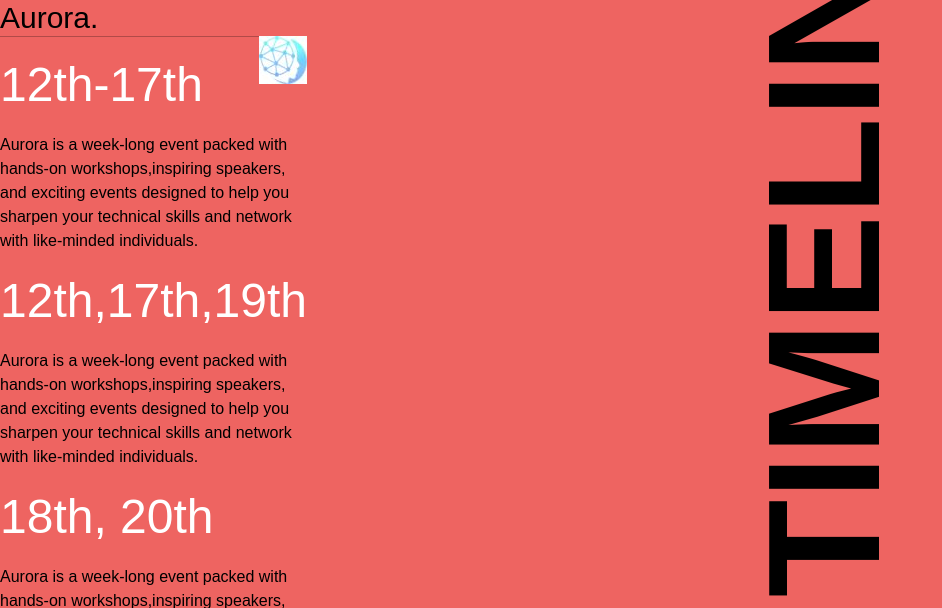
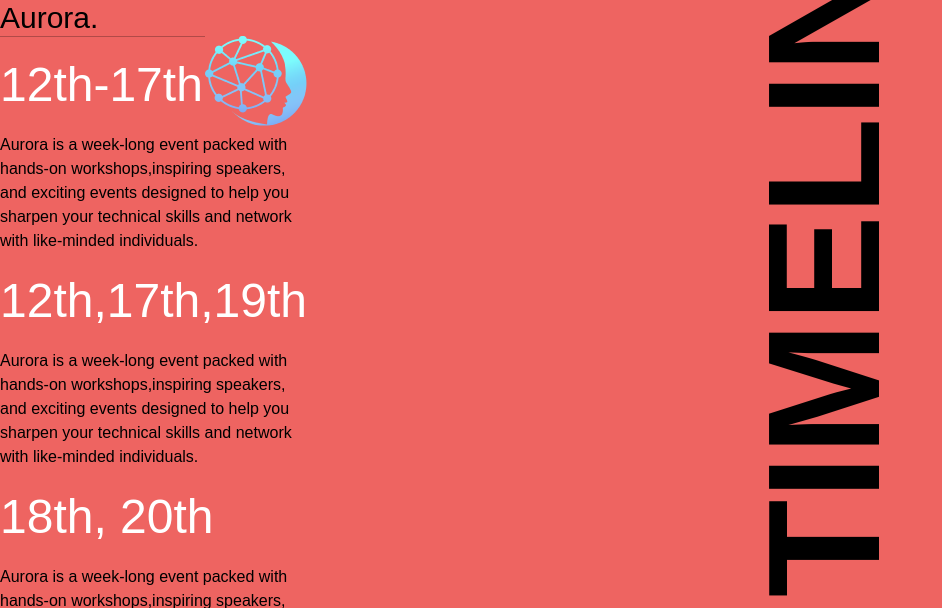
Before and after one commit to FallenDeity/Devsprint, a Python web app: template src/templates/timeline.html in a window 1280 px wide; the page is wider, and only the part inside the window is pictured. Shown: the top 608 px of that part, without its empty margins (0-942 px from the left). Run offline with Jinja, Linux system fonts and the light colour scheme; the template is opened without the code that fills it, so the values that code supplies are empty; some libraries are stand-ins or nearby versions; some web fonts are replaced.

Commit message:
feat: base

```diff
--- a/src/templates/timeline.html
+++ b/src/templates/timeline.html
@@ -5,7 +5,7 @@
 <div class = "flex flex-row">
     <div>
         <p class = "text-3xl">Aurora.</p>
-        <img src="static/assets/home.jpg" align="right" alt="">
+        <img src="static/assets/home.png" align="right" alt="">
         <hr color="black">
         <br>
         <p class = "text-5xl text-white text-bold">12th-17th</p>
```
